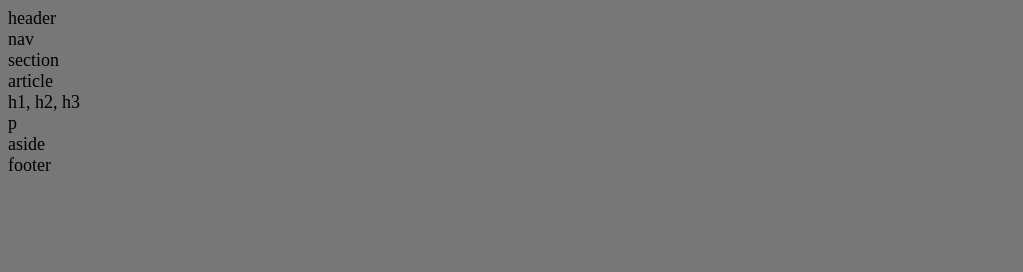
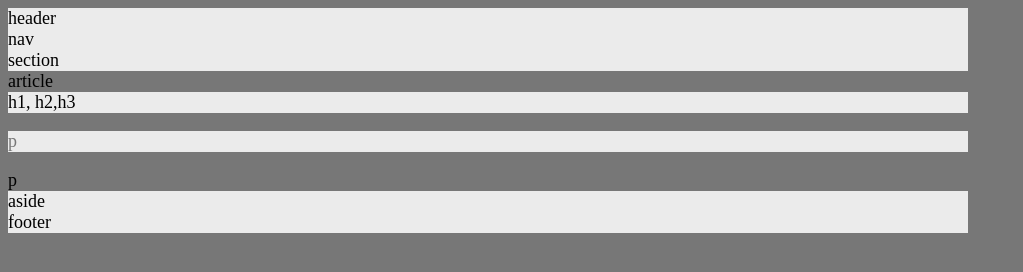
Before and after one commit to jasonkim4201/HW-Wireframe, a plain HTML site: page index.html in a window 1280 px wide. Shown: the whole page, without its empty margins (0-1023 px from the left). Drawn offline with Linux system fonts and the light colour scheme.

Commit message:
updated with a slightly more correct html setup that follows the instructions. i think...

```diff
--- a/index.html
+++ b/index.html
@@ -25,9 +25,13 @@
 
       <article>
         article
+        <header>
+          h1, h2,h3
+        </header>
+        <p>
+          p
+        </p>
       </article>
-
-      <div>h1, h2, h3</div>
 
       <div>p</div>
 
--- a/style.css
+++ b/style.css
@@ -6,12 +6,20 @@ body {
   font-size: 18px;
 }
 
+header,
+nav,
+section,
+aside,
+footer {
+  background: #ebebeb;
+}
+
 h1 {
   color: #ebebeb;
   background: #777;
 }
 
 p {
-  color: #ebebeb;
-  background: #777;
+  color: #777;
+  background: #ebebeb;
 }
```
